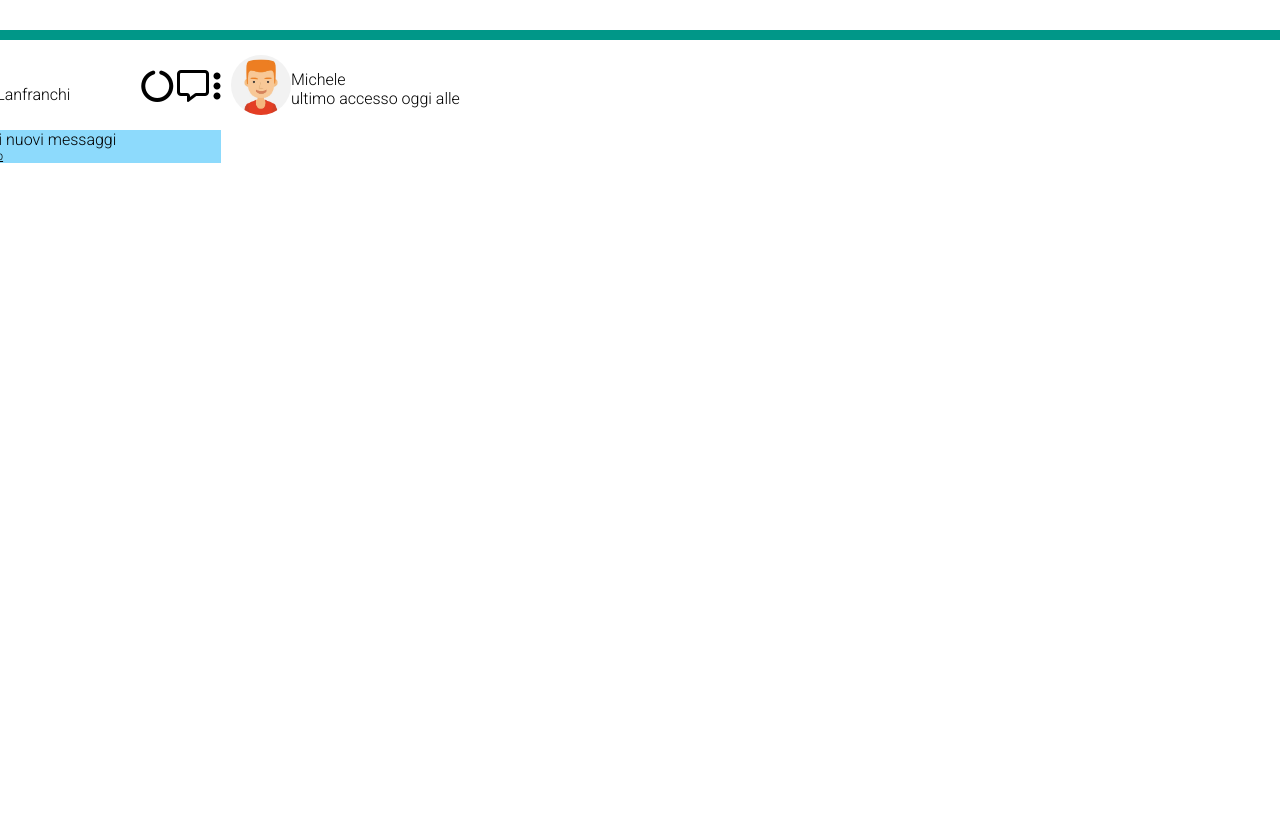
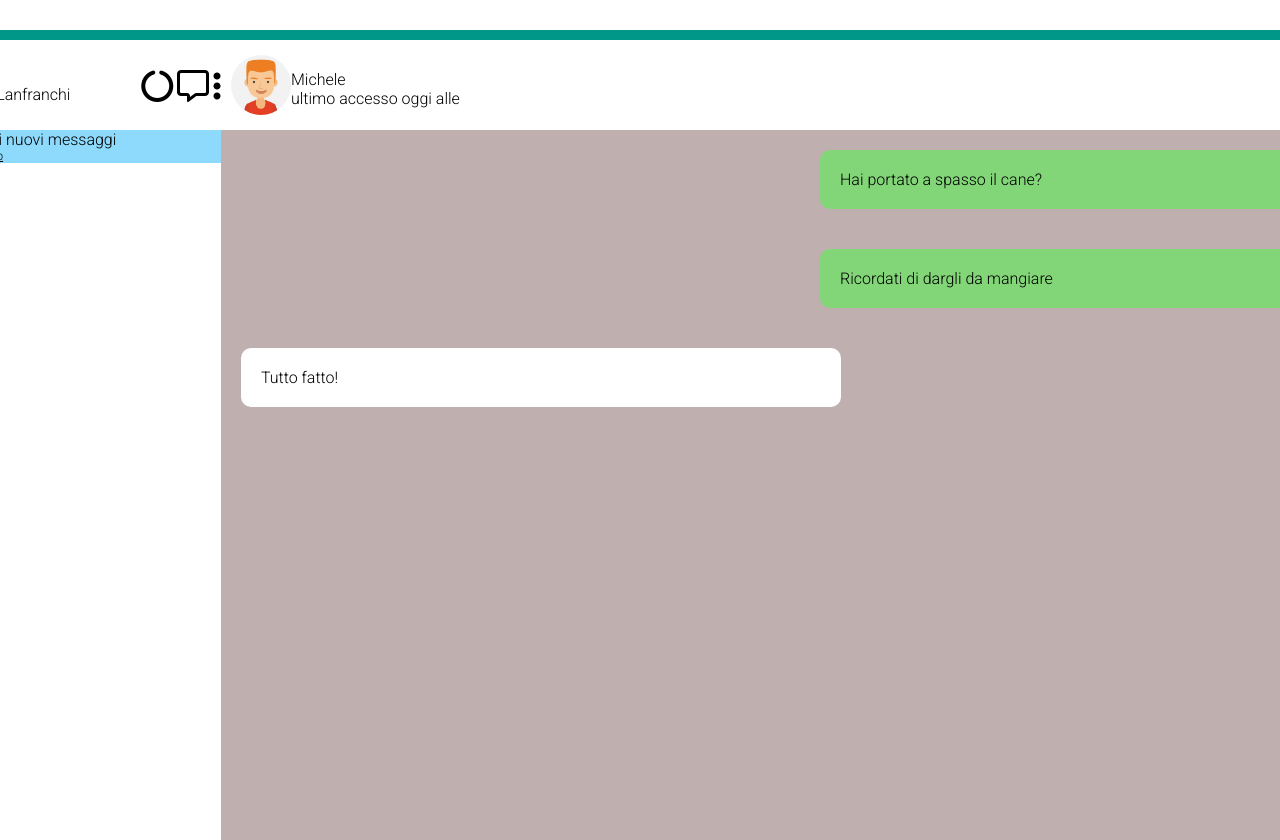
Before and after one commit to Sebastiano-Lanfranchi/js-html-css-boolzap, a plain HTML site: page index.html in a window 1280 px wide. Shown: the top 840 px of the page. Drawn offline with nearby package versions, Linux system fonts and the light colour scheme.

Commit message:
finito invio messaggi

```diff
--- a/css/style.css
+++ b/css/style.css
@@ -15,6 +15,7 @@
   vertical-align: middle;
   margin-top: 30px;
 }
+
 
 .green-banner{
   width: 100vw;
@@ -96,6 +97,7 @@
   display: flex;
   flex-direction: row;
   justify-content: space-between;
+  background-color: white;
 }
 
 .box-profile-chose{
@@ -103,4 +105,30 @@
   display: flex;
   flex-direction: row;
   justify-content: space-between;
+
 }
+
+.baloon {
+  width: 400px;
+  height: auto;
+  padding: 20px;
+  margin: 20px;
+
+  background-color: white;
+  border-radius: 10px;
+}
+
+.background{
+  background-color: #bfafaf;
+}
+
+.sent{
+  width: 600px;
+  float: right;
+  background-color: #82d677;
+}
+
+.received{
+  float: left;
+  width: 600px;
+}
--- a/index.html
+++ b/index.html
@@ -43,7 +43,7 @@
              <span class="vertical-align">{{contact.name}}</span>
            </div>
          </div>
-         <div class="column-2">
+         <div class="column-2 background">
            <div class="box-contact-chose">
              <div class="box-profile-chose">
                <div><img :src="contacts[indexContact].avatar" class="boolzap-image" alt=""></div>
@@ -62,6 +62,16 @@
                <span><i class="fas fa-ellipsis-v fa-2x"></i></span>
              </div>
            </div>
+           <div class="flex">
+             <div v-for="message in contacts[indexContact].messages"
+             :class="{
+               baloon: true,
+               received: (message.status === 'received'),
+               sent: (message.status === 'sent')
+             }">
+             {{message.text}}
+             </div>
+           </div>
          </div>
         </div>
       </div>
```
